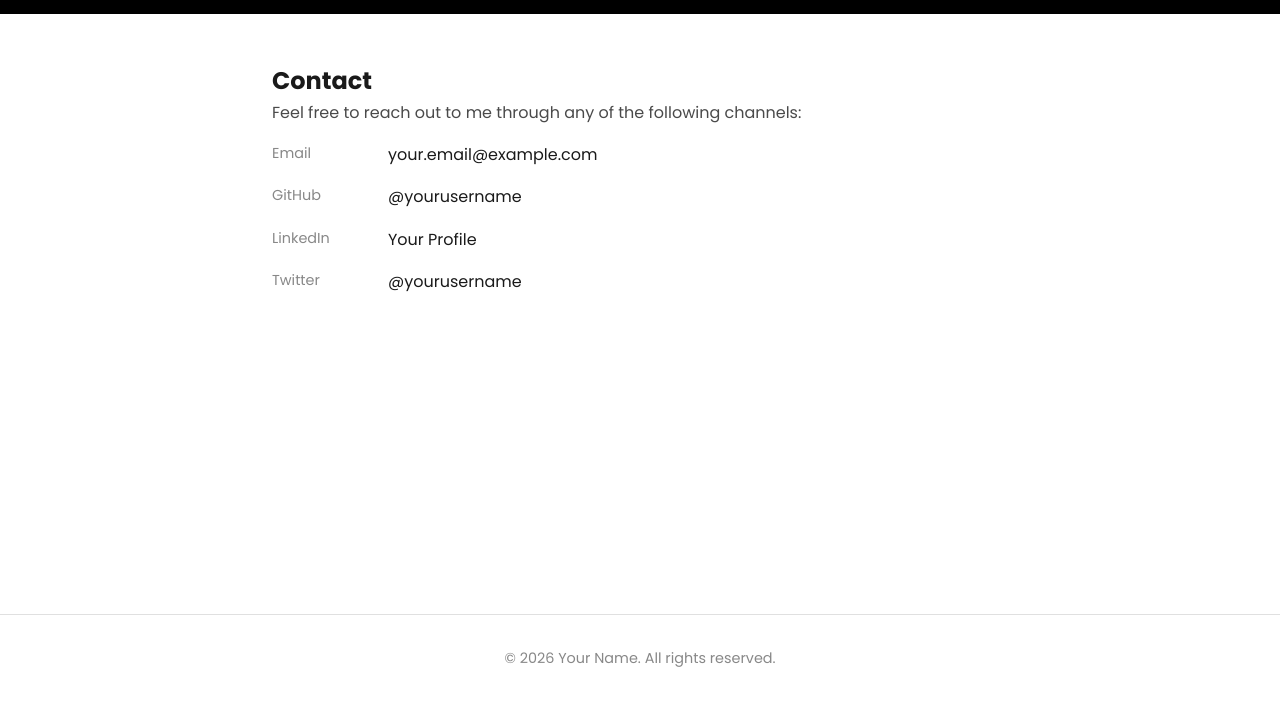
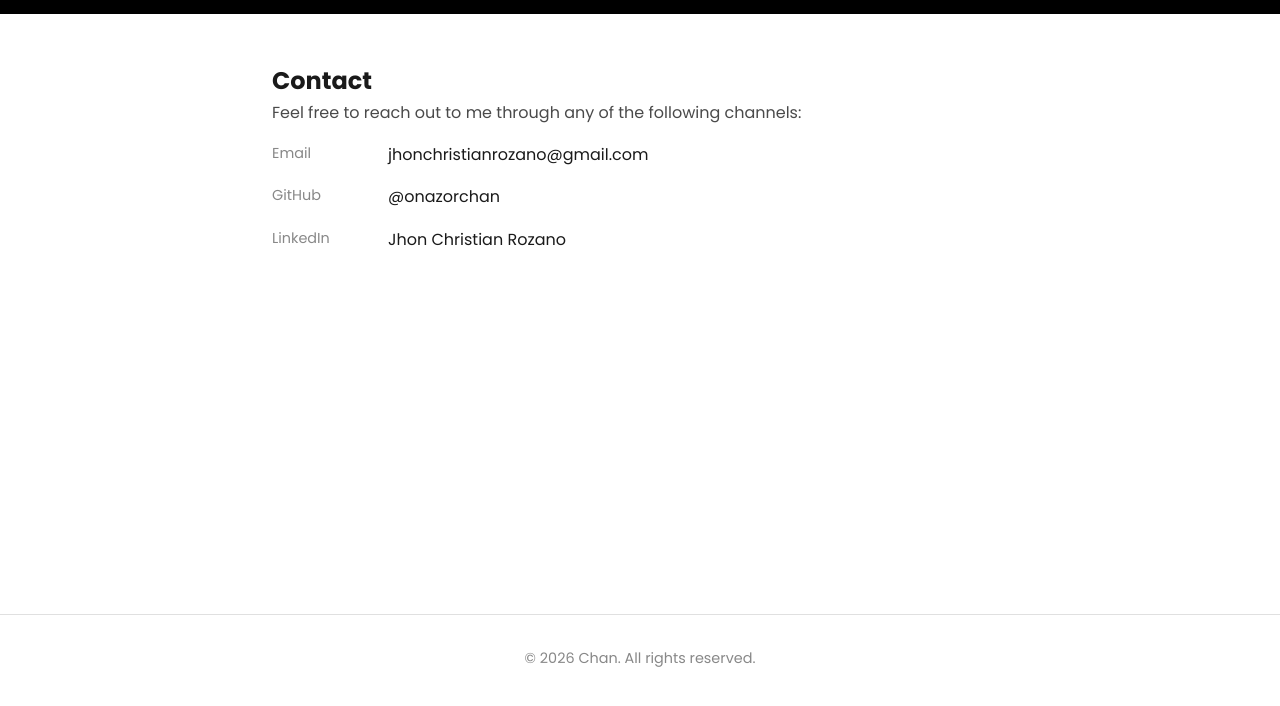
Before and after one commit to onazor/chan_website, a plain HTML site: page contact.html in a window 1280 px wide. Shown: the part 50-756 px from the top of the page. Drawn offline with Linux system fonts and the light colour scheme.

Commit message:
change name and add my personal information

```diff
--- a/contact.html
+++ b/contact.html
@@ -3,7 +3,7 @@
 <head>
     <meta charset="UTF-8">
     <meta name="viewport" content="width=device-width, initial-scale=1.0">
-    <title>Contact - Your Name</title>
+    <title>Chan</title>
     <link rel="stylesheet" href="styles.css">
 </head>
 <body>
@@ -30,26 +30,22 @@
             <ul class="post-list">
                 <li>
                     <span class="date">Email</span>
-                    <a href="mailto:your.email@example.com">your.email@example.com</a>
+                    <a href="mailto:jhonchristianrozano@gmail.com">jhonchristianrozano@gmail.com</a>
                 </li>
                 <li>
                     <span class="date">GitHub</span>
-                    <a href="https://github.com/yourusername" target="_blank">@yourusername</a>
+                    <a href="https://github.com/onazorchan" target="_blank">@onazorchan</a>
                 </li>
                 <li>
                     <span class="date">LinkedIn</span>
-                    <a href="https://linkedin.com/in/yourprofile" target="_blank">Your Profile</a>
-                </li>
-                <li>
-                    <span class="date">Twitter</span>
-                    <a href="https://twitter.com/yourusername" target="_blank">@yourusername</a>
+                    <a href="https://linkedin.com/in/jhon-christian-rozano-a6441121b/" target="_blank">Jhon Christian Rozano</a>
                 </li>
             </ul>
         </section>
     </main>
 
     <footer>
-        <p>&copy; 2026 Your Name. All rights reserved.</p>
+        <p>&copy; 2026 Chan. All rights reserved.</p>
     </footer>
 </body>
 </html>
```
Also changed, not shown: about.html (+3 -3 lines), data-science.html (+3 -3 lines), index.html (+3 -3 lines), mathematics.html (+3 -3 lines), writing.html (+3 -3 lines).
